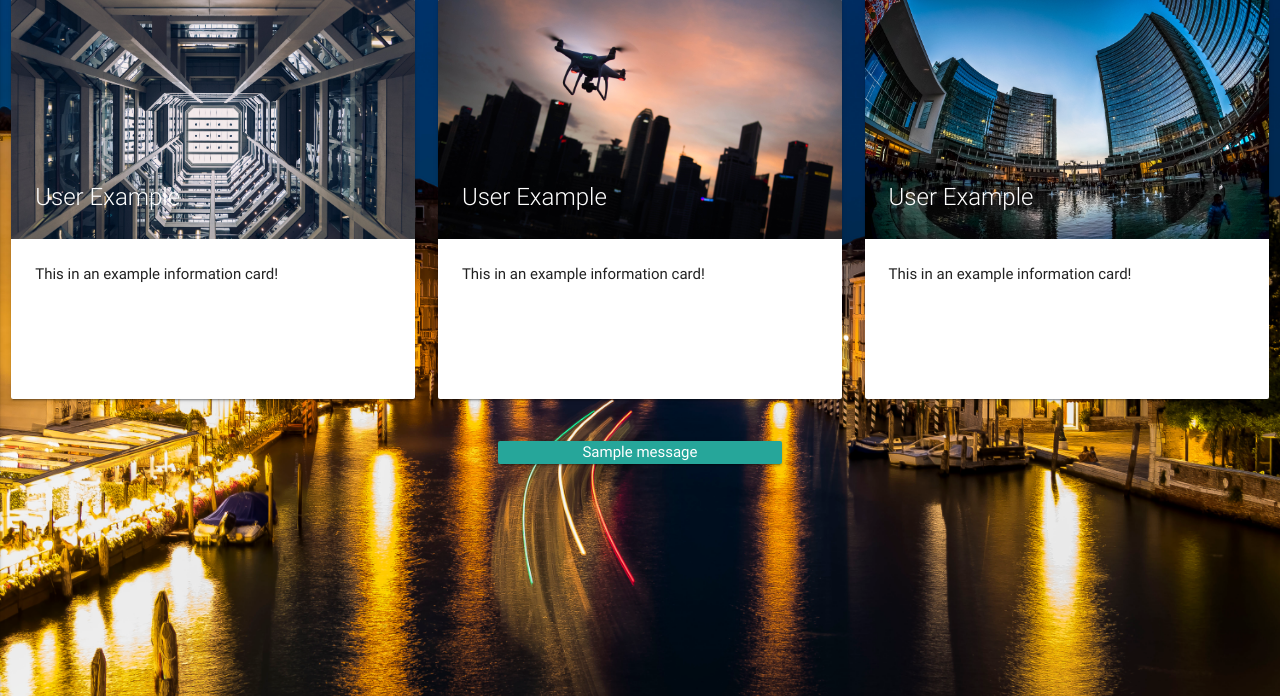
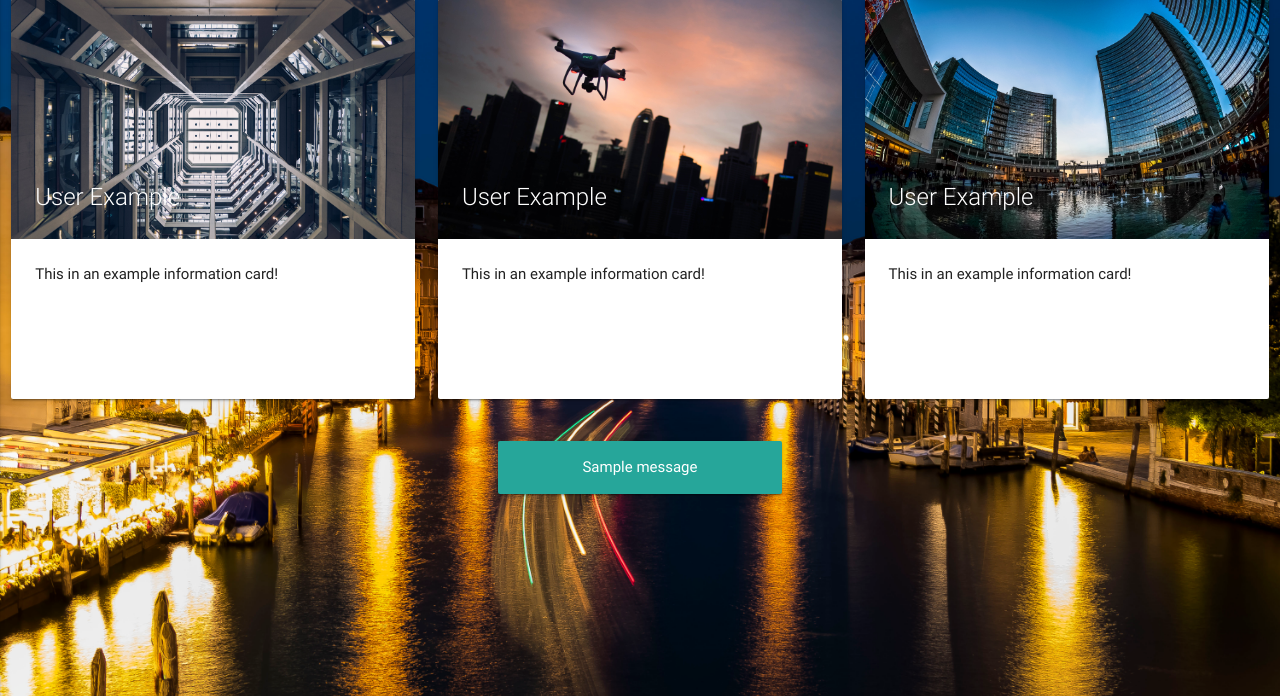
Before and after one commit to sjaster/pytodo, a Flask app: page / in a window 1280 px wide. Shown: the part 73-769 px from the top of the page. Run offline with Flask 2, Linux system fonts and the light colour scheme; one stand-in notice (Sample message) is shown.

Commit message:
small improvement on flash messages

```diff
--- a/src/static/css/expand.css
+++ b/src/static/css/expand.css
@@ -5,3 +5,8 @@ body {
   -o-background-size: cover;
   background-size: cover;
 }
+
+.flash-panel {
+  padding-top: 1em !important;
+  padding-bottom: 1em !important;
+}
--- a/src/templates/layout.html
+++ b/src/templates/layout.html
@@ -42,7 +42,7 @@
     <div class="row">
         <div class="col s4 push-s4 center">
              {% for message in get_flashed_messages() %}
-            <div class="col s12 card-panel teal lighten-1 white-text">{{ message }}</div>
+            <div class="col s12 card-panel teal lighten-1 white-text flash-panel">{{ message }}</div>
              {% endfor %}
         </div>
     </div>
```
